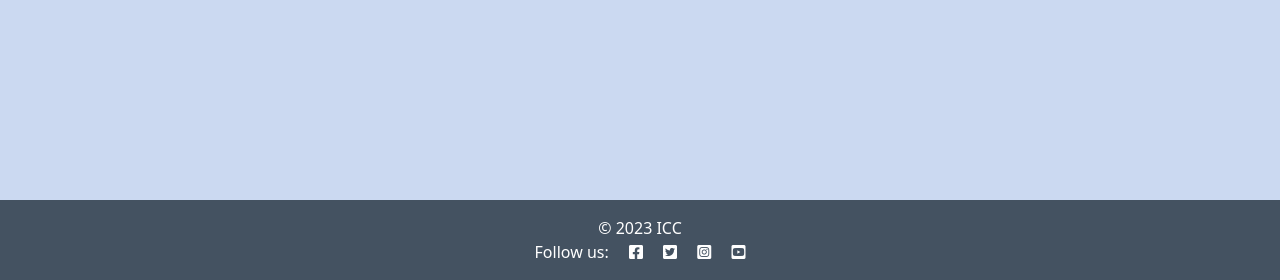
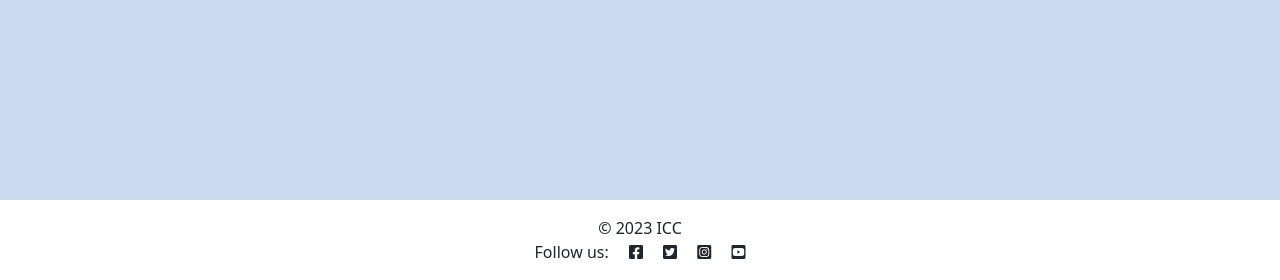
Before and after one commit to Code-Institute-Submissions/Fourth-Project, a Django app: page /accounts/signup/ in a window 1280 px wide. Shown: the part 520-800 px from the top of the page. Run offline with Django 3.2, Linux system fonts and the light colour scheme.

Commit message:
updated footer

```diff
--- a/templates/base.html
+++ b/templates/base.html
@@ -64,9 +64,9 @@
     </main>
 
     <!-- Footer -->
-    <footer class="footer mt-auto py-3 dark-bg">
-        <p class="m-0 text-center text-white">© 2023 ICC</p>
-        <p class="m-0 text-center text-white">Follow us:
+    <footer class="footer mt-auto py-3 light-bg">
+        <p class="m-0 text-center text-black">© 2023 ICC</p>
+        <p class="m-0 text-center text-black">Follow us:
             <i class="fab fa-facebook-square ms-3"></i>
             <i class="fab fa-twitter-square ms-3"></i>
             <i class="fab fa-instagram-square ms-3"></i>
```
